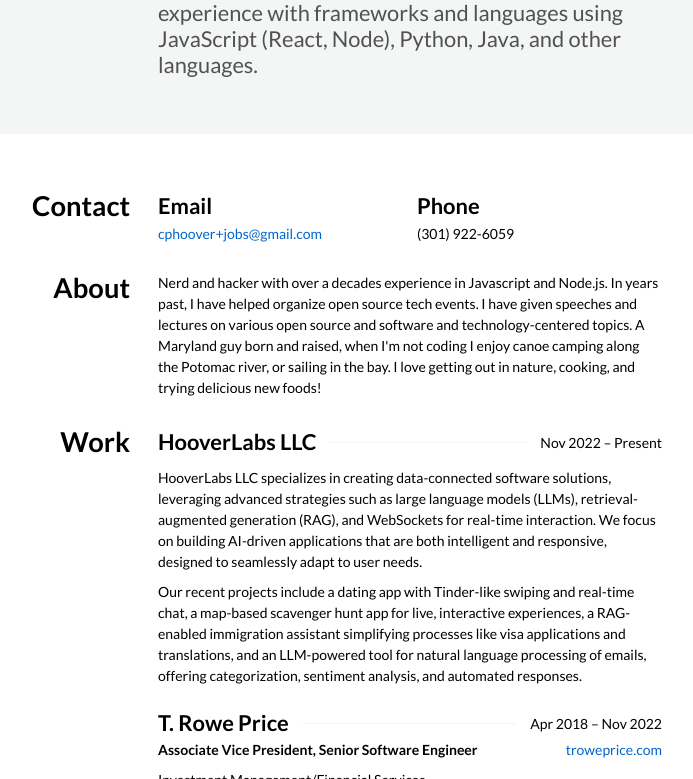
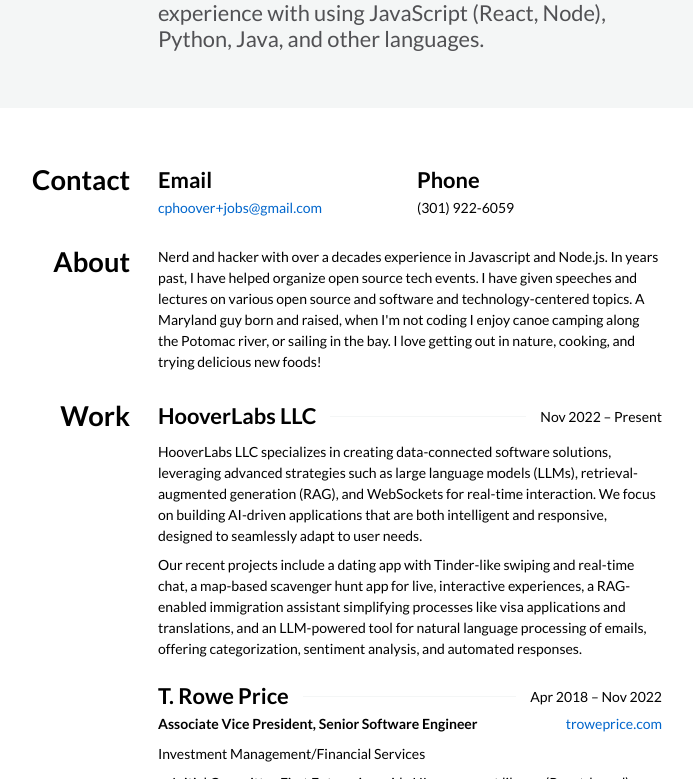
Before and after one commit to cphoover/cphoover.github.io, a plain HTML site: page index.html in a window 1280 px wide. Shown: the part 134-913 px from the top of the page, without its empty margins (328-1021 px from the left). Drawn offline with Linux system fonts and the light colour scheme.

Commit message:
Update index.html

```diff
--- a/index.html
+++ b/index.html
@@ -243,7 +243,7 @@
     <header class="masthead">
       <h1>Charlie Hoover</h1>
       <h2>
-        Seeking a Software Engineer position with 15 years experience with frameworks and languages using JavaScript (React, Node), Python, Java, and other languages.
+        Seeking a Software Engineer position with 15 years experience with using JavaScript (React, Node), Python, Java, and other languages.
       </h2>
     </header>
     <section id="contact">
```
